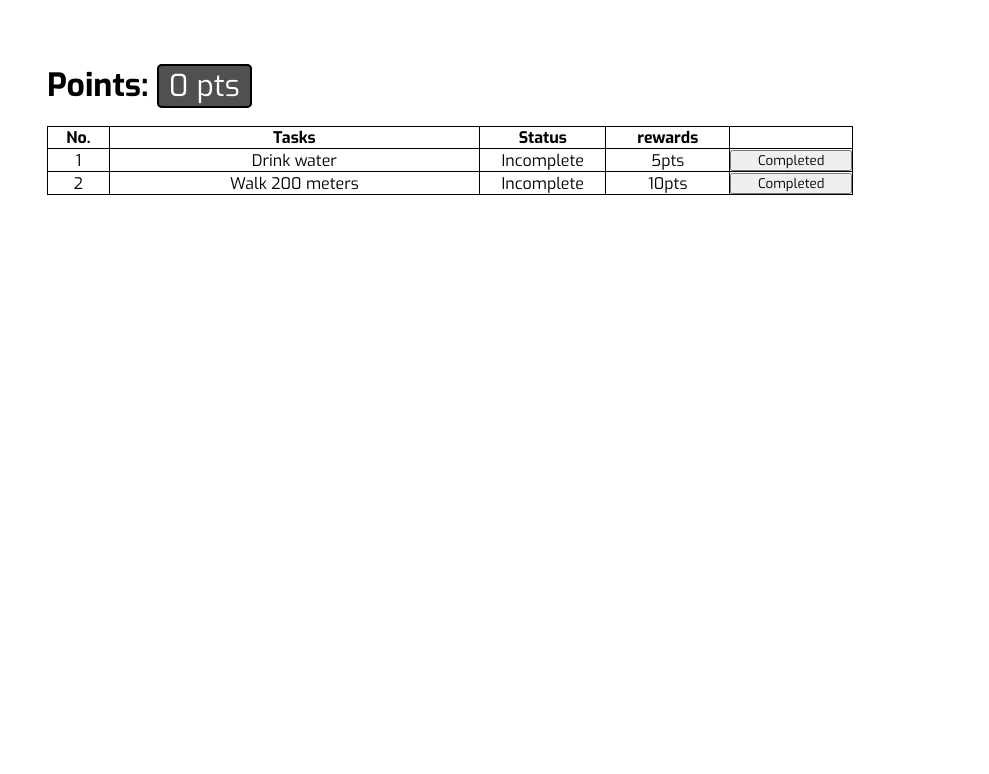
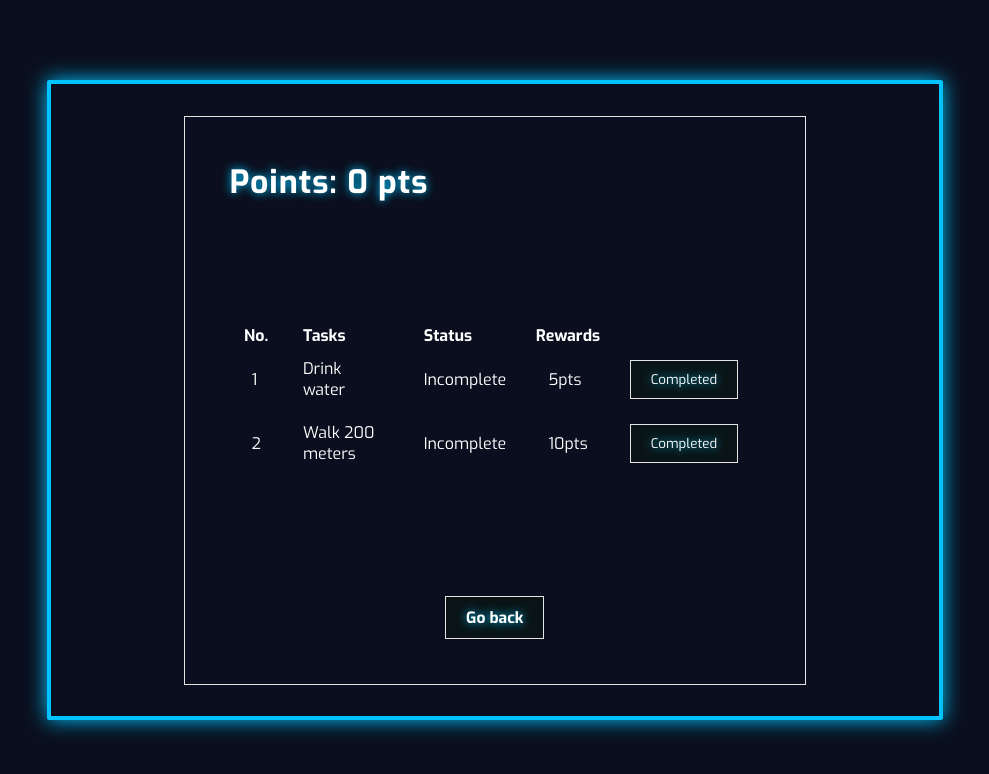
Before and after one commit to hekigyokuu/todo-list, a plain HTML site: page public/todo.html in a window 1280 px wide. Shown: the whole page, without its empty margins (145-1134 px from the left). Drawn offline with Linux system fonts and the light colour scheme; no server answers.

Commit message:
todo.html added style and modifying its dom

```diff
--- a/public/style.css
+++ b/public/style.css
@@ -24,10 +24,9 @@ body {
     align-items: center;
 }
 
-/* Notification */
 .outer-container {
     opacity: 0;
-    animation: pop-scaleY 0.5s ease-out 1s forwards;
+    animation: pop-scaleY 0.3s ease-out .5s forwards;
 
     background: var(--outer-bg);
     border: 4px solid #00c3ff;
@@ -42,6 +41,9 @@ body {
 }
 
 .task-container {
+    opacity: 0;
+    animation: pop-scaleY 0.2s ease-out 1s forwards;
+
     border: 1px solid #E5E5E5;
     height: 90%;
     width: 70%;
@@ -110,8 +112,16 @@ body {
 
 @keyframes pop-scaleY {
     0% {
-        opacity: 0;
+        opacity: .25;
+        transform: scaleY(0);
+    }
+    50% {
+        opacity: .5;
         transform: scaleY(0.5);
+    }
+    75% {
+        opacity: .75;
+        transform: scaleY(0.75);
     }
     100% {
         opacity: 1;
--- a/public/temp.css
+++ b/public/temp.css
@@ -1,72 +1,122 @@
 @import url('https://fonts.googleapis.com/css2?family=Exo:ital,wght@0,100..900;1,100..900&family=Roboto:ital,wght@0,100..900;1,100..900&display=swap');
+
+:root {
+    --main-bg: #0A0F1E;
+    --outer-bg: #0A0F1EE6;
+
+    --button-bg: #0A1417;
+}
 
 * {
     padding: 0;
     margin: 0;
+    box-sizing: border-box;
     font-family: 'Exo', sans-serif;
+    color: #FFF;
 }
 
 body {
+    background: var(--main-bg);
+    height: 100vh;
+
     display: flex;
     justify-content: center;
-
     align-items: center;
 }
 
 .outer-container {
+    opacity: 0;
+    animation: pop-scaleY 0.3s ease-out .5s forwards;
+
+    background: var(--outer-bg);
+    border: 4px solid #00c3ff;
+    border-radius: 2px;
+    height: 80%;
     width: 70%;
-    height: 80%;
-    margin-top: 5%;
+    box-shadow: 0px 0px 20px #00c3ff;
 
     display: flex;
-    flex-direction: column;
     justify-content: center;
+    align-items: center;
 }
 
+.task-container {
+    opacity: 0;
+    animation: pop-scaleY 0.2s ease-out 1s forwards;
 
-/* Points */
+    border: 1px solid #E5E5E5;
+    height: 90%;
+    width: 70%;
+    padding: 5%;
+
+    display: flex;
+    align-items: center;
+    flex-direction: column;
+    justify-content: space-between;
+}
+
 .points-container {
-    margin-bottom: 20px;
+    width: 100%;
+    text-shadow: 0px 0px 10px #00C3FF;
+
+    display: flex;
+    justify-content: flex-start;
 }
 
 .points-container h1 {
-    display: inline;
+    letter-spacing: 1px;
 }
 
-#points {
-    background-color: #505050;
-    border: 2px solid black;
-    border-radius: 5px;
-
-    display: inline;
-    padding: 0 10px;
-
-    color: white    ;
-    font-size: 30px;
+.task-manager {
+    width: 100%;
+    text-shadow: 0px 0px 10px #00C3FF;
 }
 
-
-/* Table */
-table {
-    width: 90%;
-
-    text-align: center;
-    border-collapse: collapse;
+.task-manager thead, .task-manager tbody {
+    width: 100%;
 }
 
-th, td {
-    border: 1px solid #000000;
-    width: 10%;
+.task-manager tr {
+    text-shadow: none;
 }
 
-th:nth-child(2), td:nth-child(2) {
-    width: 30%;
+.task-manager .task-header {
+    text-align: left;
+    padding: 0 20px;
 }
 
-th:first-child, td:first-child {
-    width: 5%;
+.task-manager td {
+    padding: 10px 20px;
 }
 
-button {
-    width: 100%;
+.button button, .task-manager tr button {
+    background: var(--button-bg);
+    border: 1px solid #e5e5e5;
+    padding: 10px 20px;
+    text-shadow: 0px 0px 10px #00C3FF;
+    transition: all .3 ease;
 }
+
+.button button:hover, .task-manager tr button:hover {
+    background: #00C3FF;
+    box-shadow: 0px 0px 10px #00C3FF;
+}
+
+@keyframes pop-scaleY {
+    0% {
+        opacity: .25;
+        transform: scaleY(0);
+    }
+    50% {
+        opacity: .5;
+        transform: scaleY(0.5);
+    }
+    75% {
+        opacity: .75;
+        transform: scaleY(0.75);
+    }
+    100% {
+        opacity: 1;
+        transform: scaleY(1);
+    }
+}
--- a/public/todo.html
+++ b/public/todo.html
@@ -9,17 +9,21 @@
 </head>
 <body>
     <div class="outer-container">
+        <div class="task-container">
             <div class="points-container">
-            <h1>Points: </h1><p id="points">0 pts</p>
+                <h1>Points: <span id="points">0 pts</span></h1>
             </div>
-        <table>
+            <table class="task-manager">
+                <thead>
                     <tr>
                         <th>No.</th>
-                <th>Tasks</th>
-                <th>Status</th>
-                <th>rewards</th>
+                        <th class="task-header">Tasks</th>
+                        <th class="task-header">Status</th>
+                        <th>Rewards</th>
                         <th></th>
                     </tr>
+                </thead>
+                <tbody id="task-body">
                     <tr>
                         <td>1</td>
                         <td>Drink water</td>
@@ -34,7 +38,12 @@
                         <td>10pts</td>
                         <td><button id="task2">Completed</button></td>
                     </tr>
+                </tbody>
             </table>
+            <div class="button">
+                <button onclick="window.location.href = 'index.html'"><h3>Go back</h3></button>
+            </div>
+        </div>
     </div>
     <script src="main.js"></script>
 </body>
```
Also changed, not shown: public/index.html (+1 -3 lines). Lines whose indentation alone changed are shown as unchanged.
